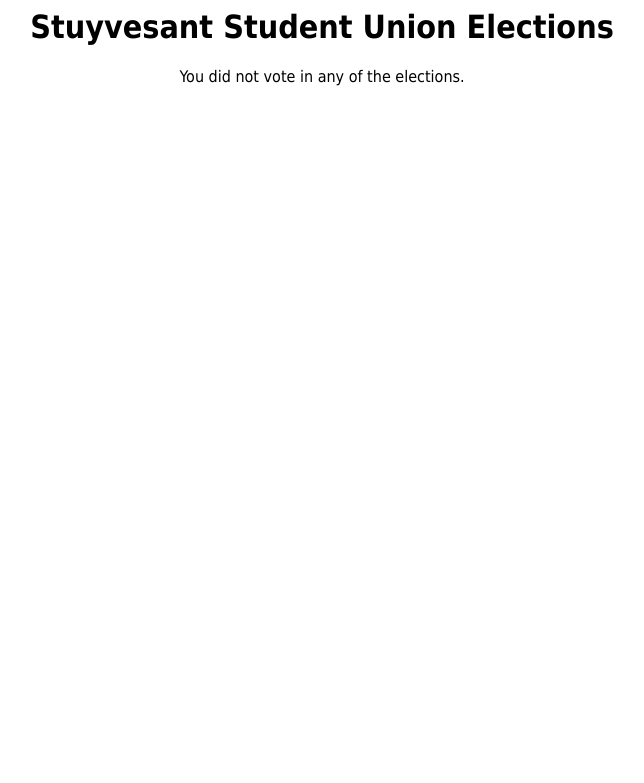
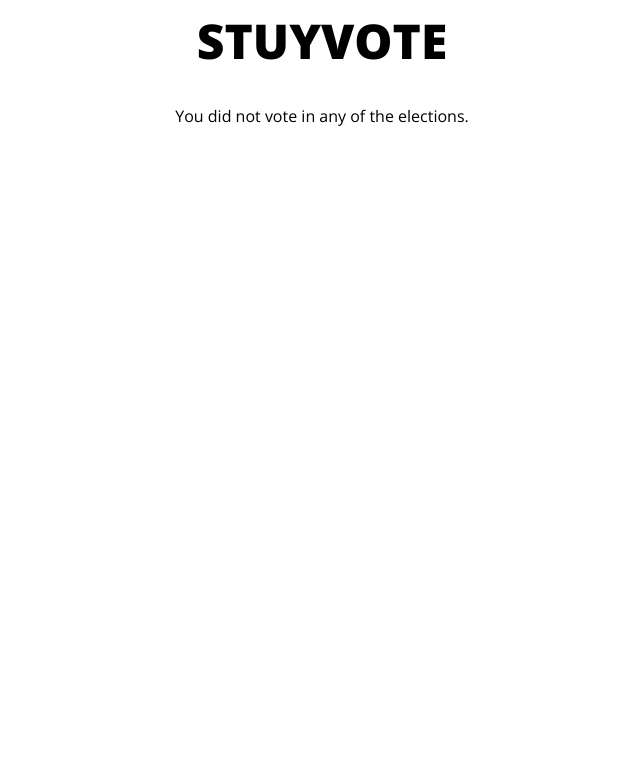
Before and after one commit to kevinwang/stuyvote-django, a Django app: template templates/vote/vote.html in a window 1280 px wide. Shown: the top 783 px of the page, without its empty margins (318-962 px from the left). Run offline with Django 3.2, Linux system fonts and the light colour scheme; the template is opened without the code that fills it, so the values that code supplies are empty; parts of the project's set-up code (start-up, migrations or seed data) failed here and were passed over.

Commit message:
Tweak appearence.

```diff
--- a/templates/vote/vote.html
+++ b/templates/vote/vote.html
@@ -1,11 +1,22 @@
 <html>
     <head>
-        <title>Stuyvesant Student Union Elections</title>
+        <link href="http://fonts.googleapis.com/css?family=Open+Sans:800,700,400" rel="stylesheet" type="text/css">
+        <style type="text/css">
+            body {
+                font-family: 'Open Sans', sans-serif;
+            }
+            h1 {
+                font-weight: 800;
+                font-size: 3em;
+                text-transform: uppercase;
+            }
+        </style>
+        <title>Stuyvote</title>
         <meta http-equiv="refresh" content="2;url=/">
     </head>
-    <body oncontextmenu="return false;" style="font-family: Tahoma, Geneva, sans-serif;">
+    <body oncontextmenu="return false;">
         <div align="center">
-            <h1>Stuyvesant Student Union Elections</h1>
+            <h1>Stuyvote</h1>
             {% if not candidate_names %}
             <p>You did not vote in any of the elections.</p>
             {% else %}
```
Also changed, not shown: templates/vote/choose.html (+14 -3 lines), templates/vote/swipe.html (+14 -3 lines).
